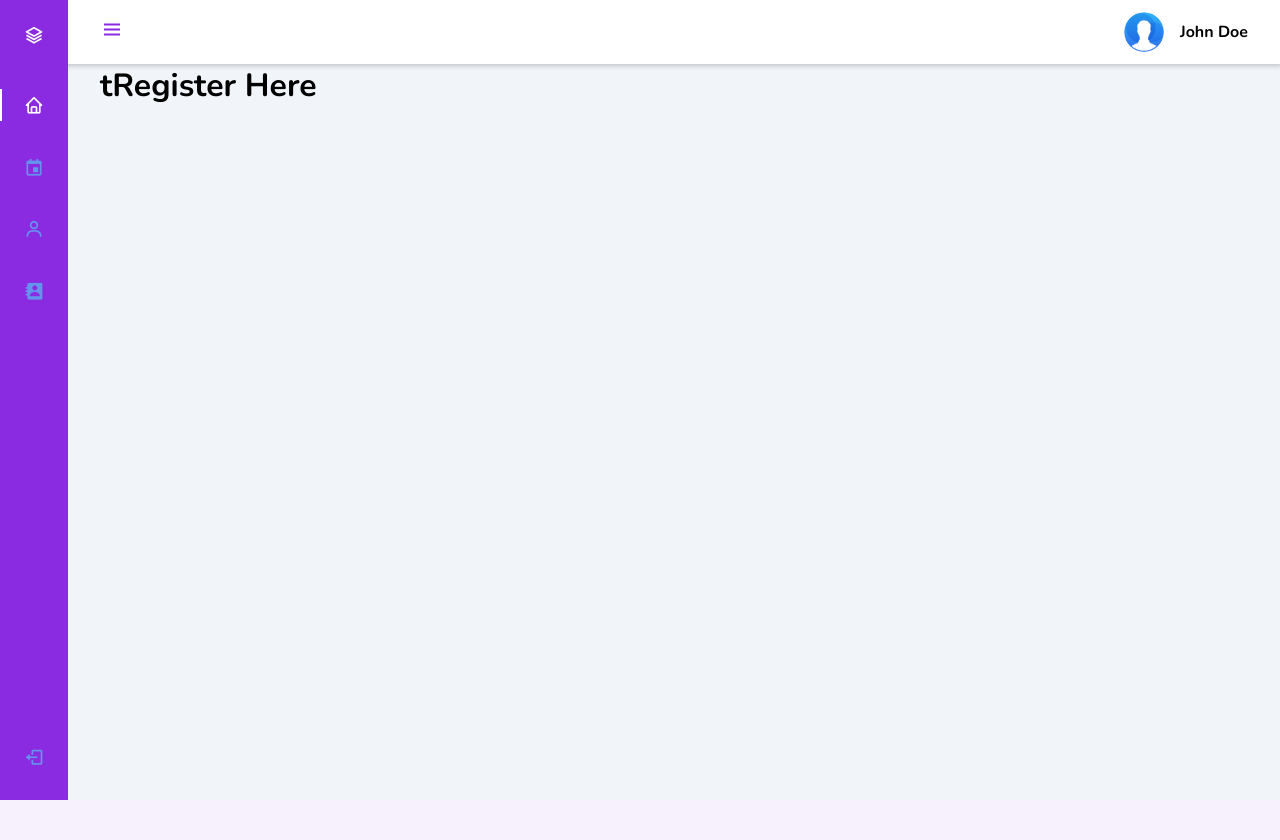
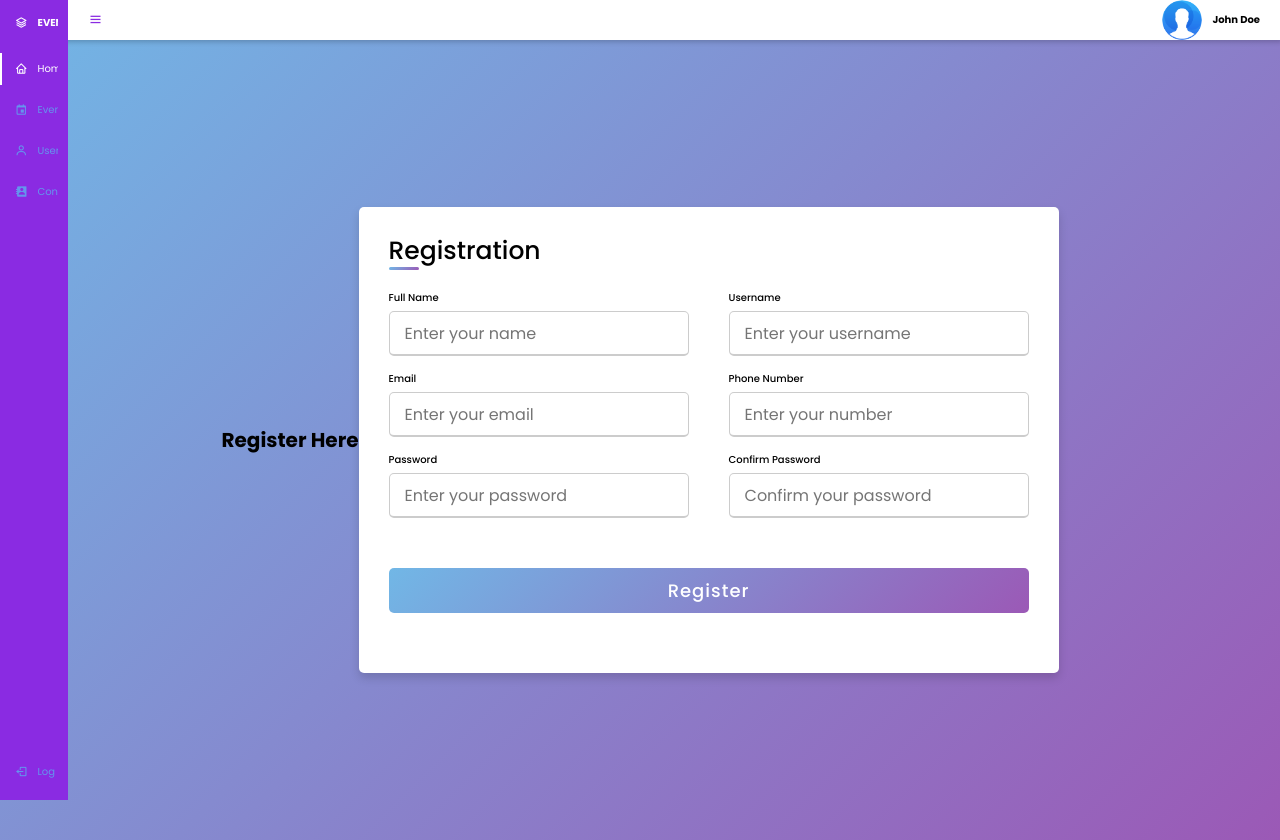
Before and after one commit to Binshadcs/Event-Gateway, a Django app: page /register in a window 1280 px wide. Before the commit the page ends 800 px from the top, so only its background shows below. Run offline with Django 3.2, Linux system fonts and the light colour scheme.

Commit message:
one registration form completed

```diff
--- /dev/null
+++ b/eventGateway/static/css/form.css
@@ -0,0 +1,117 @@
+@import url('https://fonts.googleapis.com/css2?family=Poppins:wght@200;300;400;500;600;700&display=swap' );
+*{
+  margin: 0;
+  padding: 0;
+  box-sizing: border-box;
+  font-family: 'Poppins',sans-serif;
+}
+body{
+  height: 100vh;
+  display: flex;
+  justify-content: center;
+  align-items: center;
+  padding: 10px;
+  background: linear-gradient(135deg, #71b7e6, #9b59b6);
+}
+.container{
+  max-width: 700px;
+  width: 100%;
+  background-color: #fff;
+  padding: 25px 30px;
+  border-radius: 5px;
+  box-shadow: 0 5px 10px rgba(0,0,0,0.15);
+}
+.container .title{
+  font-size: 25px;
+  font-weight: 500;
+  position: relative;
+}
+.container .title::before{
+  content: "";
+  position: absolute;
+  left: 0;
+  bottom: 0;
+  height: 3px;
+  width: 30px;
+  border-radius: 5px;
+  background: linear-gradient(135deg, #71b7e6, #9b59b6);
+}
+.content form .user-details{
+  display: flex;
+  flex-wrap: wrap;
+  justify-content: space-between;
+  margin: 20px 0 12px 0;
+}
+form .user-details .input-box{
+  margin-bottom: 15px;
+  width: calc(100% / 2 - 20px);
+}
+form .input-box span.details{
+  display: block;
+  font-weight: 500;
+  margin-bottom: 5px;
+}
+.user-details .input-box input{
+  height: 45px;
+  width: 100%;
+  outline: none;
+  font-size: 16px;
+  border-radius: 5px;
+  padding-left: 15px;
+  border: 1px solid #ccc;
+  border-bottom-width: 2px;
+  transition: all 0.3s ease;
+}
+.user-details .input-box input:focus,
+.user-details .input-box input:valid{
+  border-color: #9b59b6;
+}
+ form .gender-details .gender-title{
+  font-size: 20px;
+  font-weight: 500;
+ }
+
+
+ form .button{
+   height: 45px;
+   margin: 35px 0
+ }
+ form .button input{
+   height: 100%;
+   width: 100%;
+   border-radius: 5px;
+   border: none;
+   color: #fff;
+   font-size: 18px;
+   font-weight: 500;
+   letter-spacing: 1px;
+   cursor: pointer;
+   transition: all 0.3s ease;
+   background: linear-gradient(135deg, #71b7e6, #9b59b6);
+ }
+ form.button input:hover
+ {
+    background: linear-gradient(-135deg, #0b283b, #b5b659);
+}
+ @media(max-width: 584px){
+ .container{
+  max-width: 100%;
+}
+form .user-details .input-box{
+    margin-bottom: 15px;
+    width: 100%;
+  }
+
+  }
+  .content form .user-details{
+    max-height: 300px;
+    overflow-y: scroll;
+  }
+  .user-details::-webkit-scrollbar{
+    width: 5px;
+  }
+  @media(max-width: 459px){
+  .container .content .category{
+    flex-direction: column;
+  }
+}
--- a/eventGateway/templates/base.html
+++ b/eventGateway/templates/base.html
@@ -12,6 +12,8 @@
         <!--CSS and CDNs here-->
         <link href='https://cdn.jsdelivr.net/npm/boxicons@2.0.5/css/boxicons.min.css' rel='stylesheet'>
         <link rel="stylesheet" href="{% static 'css/style.css' %}">
+        <link rel="stylesheet" href="{% static 'css/card.css' %}">
+        <link rel="stylesheet" href="{% static 'css/form.css' %}">
         <!--CSS and CDN close-->
     </head>
     <body id="body-pd">
--- a/eventGateway/templates/event_reg.html
+++ b/eventGateway/templates/event_reg.html
@@ -4,8 +4,44 @@
 
 {% endblock title%}
 {% block head %}
-<h1>tRegister Here </h1>
+<h1>Register Here </h1>
 {% endblock head %}
 {% block main %}
+<div class="container">
+    <div class="title">Registration</div>
+    <div class="content">
+      <form action="#">
+        <div class="user-details">
+          <div class="input-box">
+            <span class="details">Full Name</span>
+            <input type="text" placeholder="Enter your name" required>
+          </div>
+          <div class="input-box">
+            <span class="details">Username</span>
+            <input type="text" placeholder="Enter your username" required>
+          </div>
+          <div class="input-box">
+            <span class="details">Email</span>
+            <input type="text" placeholder="Enter your email" required>
+          </div>
+          <div class="input-box">
+            <span class="details">Phone Number</span>
+            <input type="text" placeholder="Enter your number" required>
+          </div>
+          <div class="input-box">
+            <span class="details">Password</span>
+            <input type="text" placeholder="Enter your password" required>
+          </div>
+          <div class="input-box">
+            <span class="details">Confirm Password</span>
+            <input type="text" placeholder="Confirm your password" required>
+          </div>
+        </div>
 
+        <div class="button">
+          <input type="submit" value="Register">
+        </div>
+      </form>
+    </div>
+  </div>
 {% endblock main %}
```
